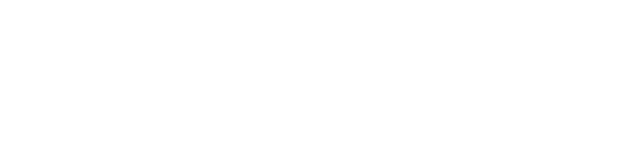
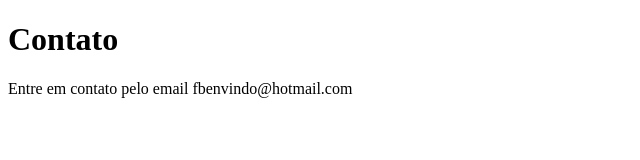
Before and after one commit to FranciscoBenvindo/sistema-de-cadastro, a plain HTML site: page contato.html in a window 1280 px wide. Shown: the whole page, without its empty margins (0-640 px from the left). Drawn offline with Linux system fonts and the light colour scheme.

Commit message:
adicionando o email de contato

```diff
--- a/contato.html
+++ b/contato.html
@@ -6,6 +6,7 @@
     <title>Contato</title>
 </head>
 <body>
-
+     <h1>Contato</h1>
+     <p>Entre em contato pelo email fbenvindo@hotmail.com</p>
 </body>
 </html>
```
